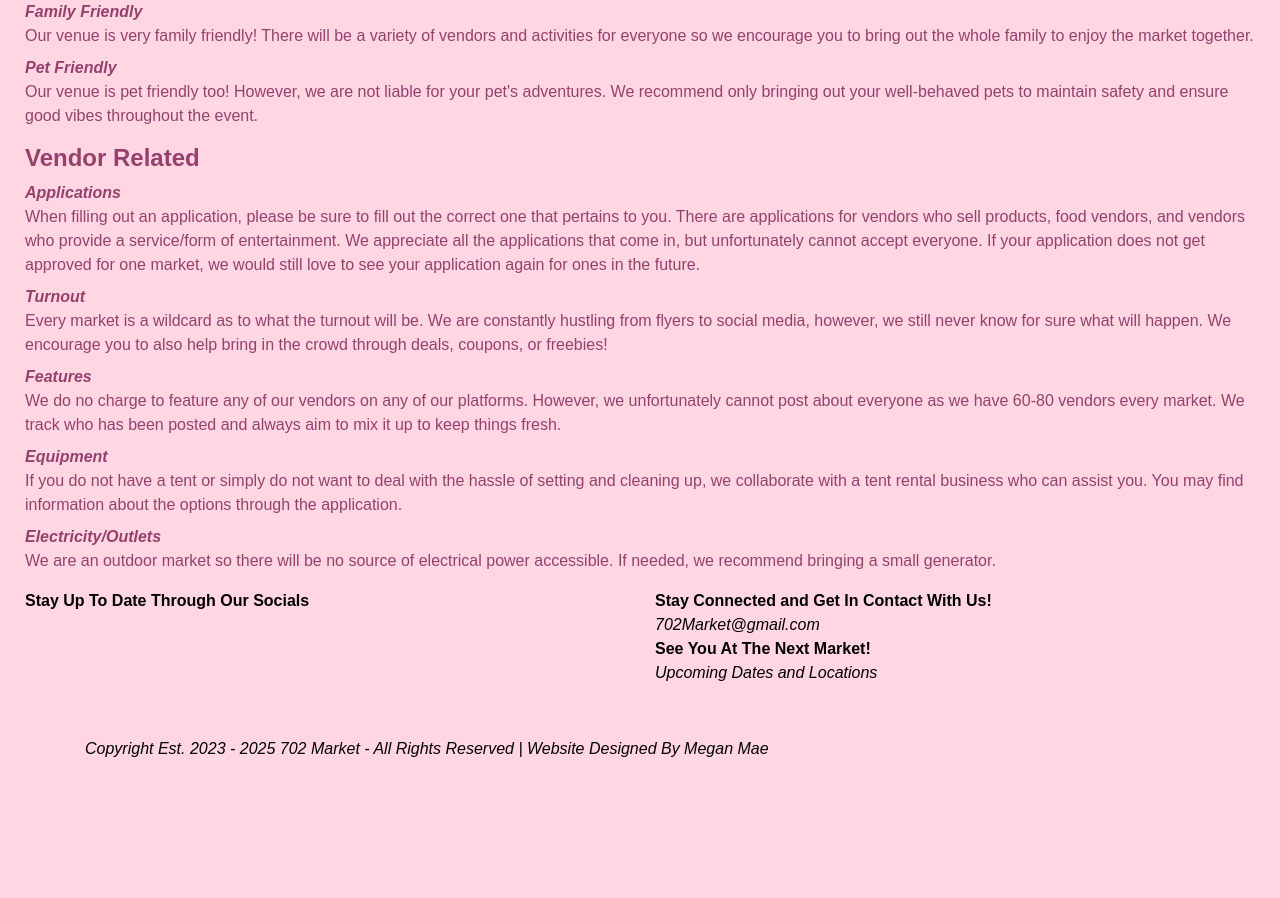
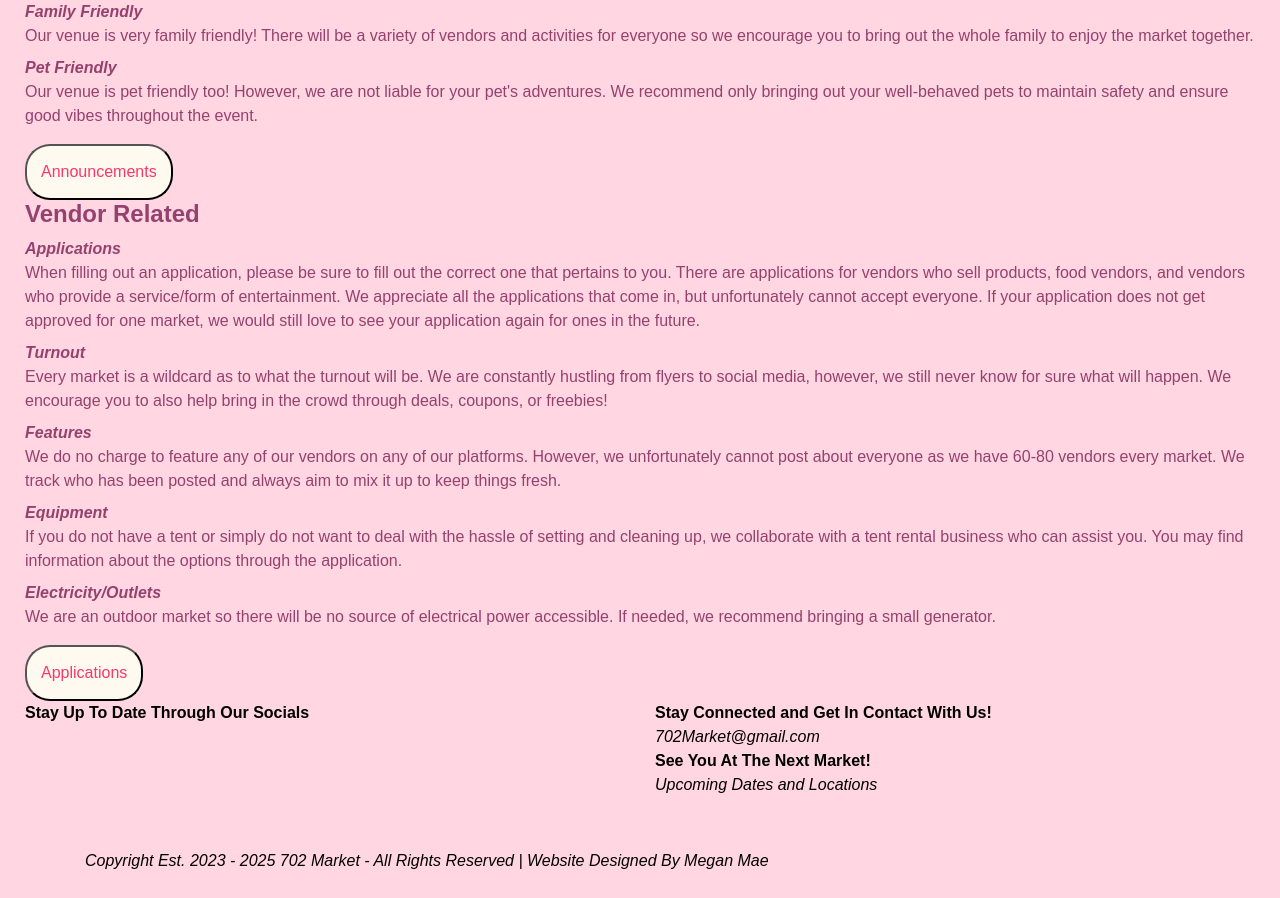
Before and after one commit to MeganMaeR/702MarketWeb, a plain HTML site: page guidelines.html in a window 1280 px wide. Shown: the part 400-1298 px from the top of the page. Before the commit the page ends 1191 px from the top, so only its background shows below. Drawn offline with nearby package versions, Linux system fonts and the light colour scheme.

Commit message:
Add buttons for Announcements and Applications

```diff
--- a/guidelines.html
+++ b/guidelines.html
@@ -54,6 +54,7 @@
             <dt> <i> Pet Friendly </i></dt>
               <dd> Our venue is pet friendly too! However, we are not liable for your pet's adventures. We recommend only bringing out your well-behaved pets to maintain safety and ensure good vibes throughout the event.</dd>
         </dl>
+        <button class="button"> Announcements </button>
 
         <h4> <b> Vendor Related </b> </h4>
         <dl>
@@ -68,6 +69,7 @@
             <dt> <i> Electricity/Outlets </i></dt>
               <dd> We are an outdoor market so there will be no source of electrical power accessible. If needed, we recommend bringing a small generator.</dd>
         </dl>
+        <button class="button"> Applications </button>
     </body>
 
 </main>
```
